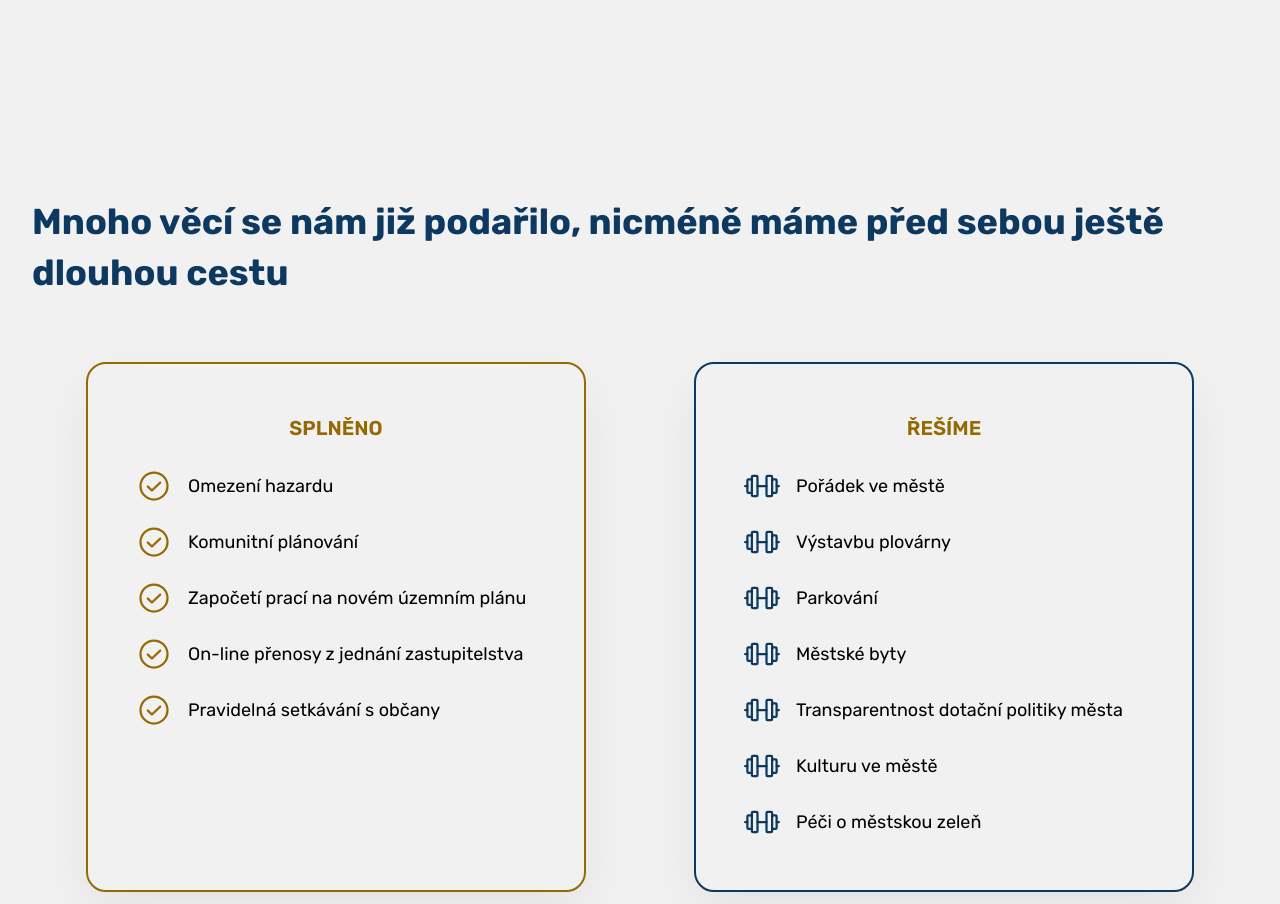
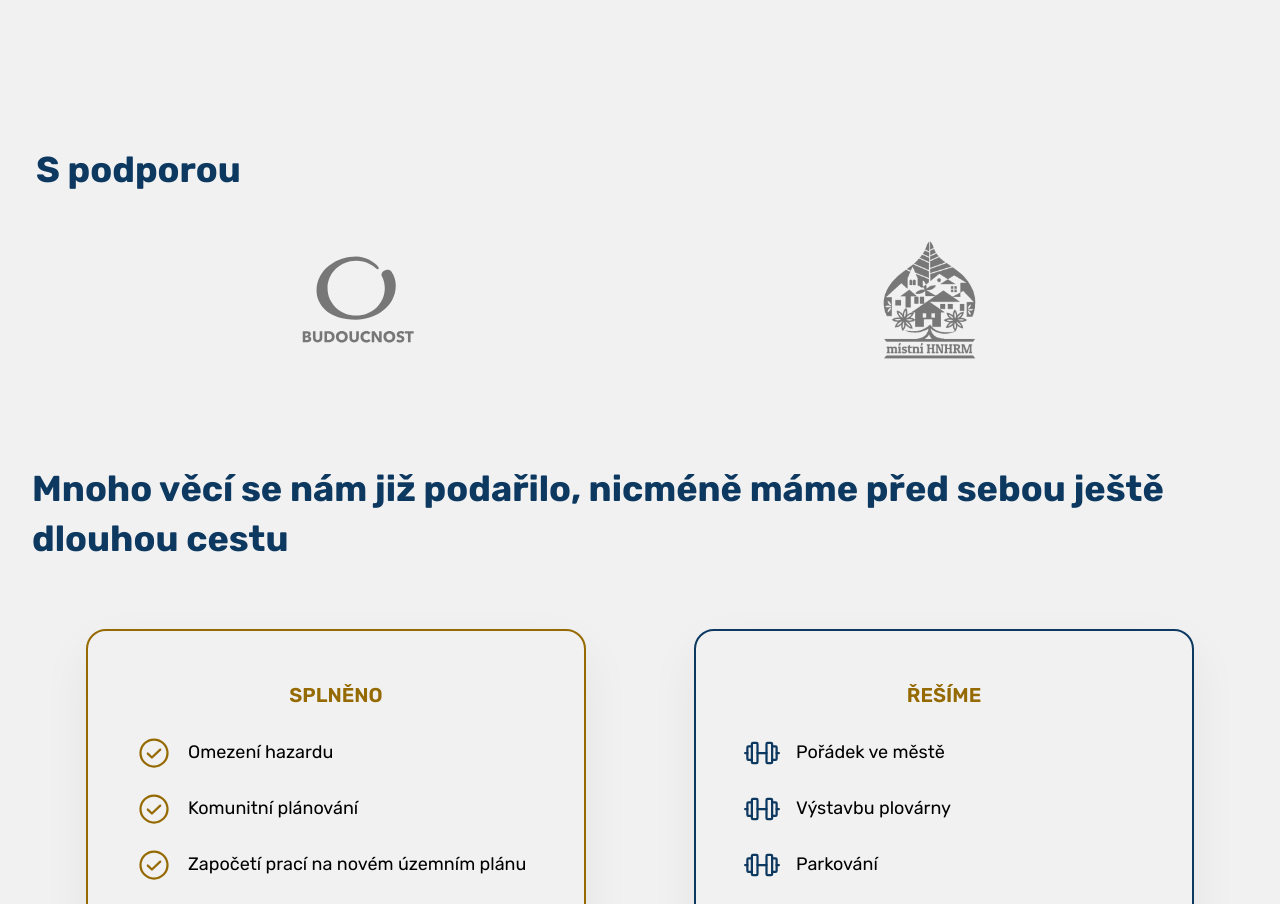
Before and after one commit to fialajiri/vpt-frontend-ts, a Next.js app: page / in a window 1280 px wide. Shown: the part 1051-1955 px from the top of the page. Built offline with nearby package versions, Linux system fonts and the light colour scheme.

Commit message:
new logo

```diff
--- a/src/components/home-page/coalition-section.tsx
+++ b/src/components/home-page/coalition-section.tsx
@@ -5,11 +5,7 @@ const Coalition: React.FC = () => {
         <img src="logos/kdu.png" alt="logo kdu-csl" />
         <img src="logos/sz-logo.svg" alt="logo strany zelenych" />
         <img src="logos/pirati-logo.svg" alt="logo piratske strany" />
-        <img
-          className="coalition__logo-budoucnost"
-          src="logos/budoucnost-logo.svg"
-          alt="logo strany budoucnost"
-        />
+
       </div>
     </section>
   );
--- a/src/components/home-page/home-page.tsx
+++ b/src/components/home-page/home-page.tsx
@@ -5,12 +5,14 @@ import Program from "./program-section";
 import PastElection from "./past-election-section";
 import FutureElection from "./future-election-section";
 import DonateSection from "./donate-section";
+import SupportParties from "./support-parties";
 
 const HomePage: React.FC = () => {
   return (
     <div className="home-page__container">
       <HeroSection />
       <Coalition />
+      <SupportParties />
       <Accomplishement />
       <Program />
       <PastElection />
--- /dev/null
+++ b/src/components/home-page/support-parties.tsx
@@ -0,0 +1,21 @@
+const SupportParties: React.FC = () => {
+  return (
+    <section className="support-parties__container">
+      <h2 className="heading-secondary">S podporou </h2>
+      <div className="support-parties__logo-container">
+        <img
+          className="coalition__logo-budoucnost"
+          src="logos/budoucnost-logo.svg"
+          alt="logo strany budoucnost"
+        />
+        <img
+          className="support-parties__logo-hnhrm"
+          src="logos/hnhrm.png"
+          alt="logo strany hnhrm"
+        />
+      </div>
+    </section>
+  );
+};
+
+export default SupportParties;
--- /dev/null
+++ b/src/sass/components/home-page/_support-parties.scss
@@ -0,0 +1,36 @@
+.support-parties {
+  &__container {
+    margin: 0 auto;
+    padding: 3.6rem;
+  }
+
+  &__logo-container {
+    max-width: 130rem;
+    margin: 0 auto;
+    padding: 0 3.2rem;
+    display: flex;
+    align-items: center;
+    justify-content: space-around;
+
+    @include respond(phone) {
+      flex-direction: column;
+      gap: 5rem;
+    }
+
+    & img {
+      filter: brightness(0);
+      opacity: 50%;
+      height: 12rem;
+      transition: all 500ms;
+
+      &:hover {
+        filter: brightness(1);
+        opacity: 100%;
+        transform: scale(1.2);
+      }
+    }
+  }
+  &__logo-budoucnost {
+    height: 16rem !important;
+  }
+}
--- a/src/sass/main.scss
+++ b/src/sass/main.scss
@@ -18,6 +18,7 @@
 @import 'components/home-page/past-election-section';
 @import 'components/home-page/future-election-section';
 @import 'components/home-page/donate-section';
+@import 'components/home-page/support-parties';
 
 @import 'components/zastupitele/zastupitele-list';
 @import 'components/zastupitele/zastupitel-card';
--- a/src/styles/globals.css
+++ b/src/styles/globals.css
@@ -561,6 +561,34 @@ button {
     border-radius: 2rem; }
   .donate-section__button:hover:after {
     width: 100%; }
+
+.support-parties__container {
+  margin: 0 auto;
+  padding: 3.6rem; }
+
+.support-parties__logo-container {
+  max-width: 130rem;
+  margin: 0 auto;
+  padding: 0 3.2rem;
+  display: flex;
+  align-items: center;
+  justify-content: space-around; }
+  @media only screen and (max-width: 37.5em) {
+    .support-parties__logo-container {
+      flex-direction: column;
+      gap: 5rem; } }
+  .support-parties__logo-container img {
+    filter: brightness(0);
+    opacity: 50%;
+    height: 12rem;
+    transition: all 500ms; }
+    .support-parties__logo-container img:hover {
+      filter: brightness(1);
+      opacity: 100%;
+      transform: scale(1.2); }
+
+.support-parties__logo-budoucnost {
+  height: 16rem !important; }
 
 .zastupitele-list__container {
   margin: 0 auto;
```
Also changed, not shown: public/logos/hnhrm.png (added).
